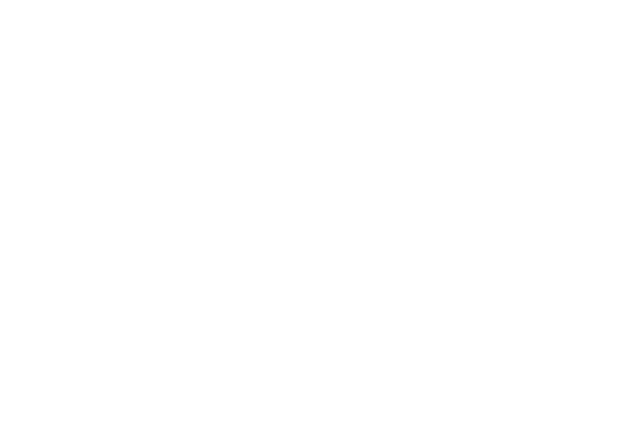
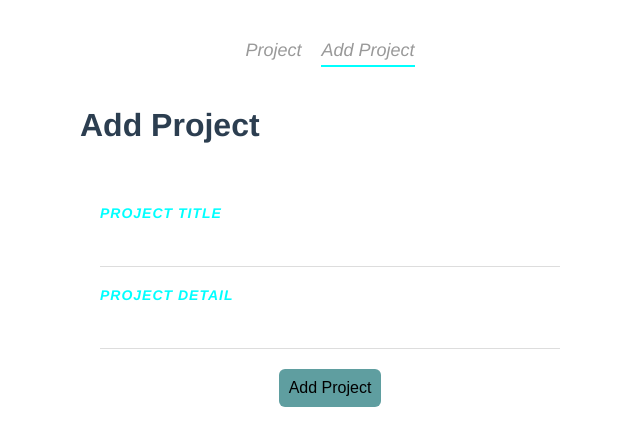
Before and after one commit to Felip20/project_planner, a Vue app: page /addproject in a window 1280 px wide. Before the commit this address had no page. Shown: the top 446 px of the page, without its empty margins (310-950 px from the left). Built offline with nearby package versions, Linux system fonts and the light colour scheme.

Commit message:
adding css

```diff
--- a/database/db.json
+++ b/database/db.json
@@ -4,13 +4,13 @@
       "id": 1,
       "title": "project title 1",
       "detail": "project detail 1",
-      "complete": true
+      "complete": false
     },
     {
       "id": 2,
       "title": "project title 2",
       "detail": "project detail 2",
-      "complete": true
+      "complete": false
     }
   ]
 }
--- a/src/App.vue
+++ b/src/App.vue
@@ -1,7 +1,13 @@
 <template>
+    <NavBar></NavBar>
   <router-view/>
 </template>
-
+<script>
+import NavBar from './components/NavBar.vue'
+  export default{
+    components:{NavBar},
+  }
+</script>
 <style>
 #app {
   font-family: Avenir, Helvetica, Arial, sans-serif;
--- /dev/null
+++ b/src/components/NavBar.vue
@@ -0,0 +1,31 @@
+<template>
+    <nav class="main-nav">
+        <router-link to="/">Project</router-link>
+        <router-link :to="{name:'AddProject'}">Add Project</router-link>
+    </nav>
+</template>
+
+<script>
+export default {
+
+}
+</script>
+
+<style>
+    .main-nav{
+        text-align: center;
+        margin: 40px auto;
+    }
+    .main-nav a{
+        display: inline-block;
+        text-decoration: none;
+        margin: 0 10px;
+        color: #999;
+        font-style: italic;
+        font-size: 18px;
+    }
+    a.router-link-active{
+        border-bottom: 2px solid aqua;
+        padding-bottom: 4px;
+    }
+</style>
--- a/src/router/index.js
+++ b/src/router/index.js
@@ -1,11 +1,17 @@
 import { createRouter, createWebHistory } from 'vue-router'
 import Home from '../views/Home.vue'
+import AddProject from '../views/AddProject'
 
 const routes = [
   {
     path: '/',
     name: 'Home',
     component: Home
+  },
+  {
+    path: '/addproject',
+    name: 'AddProject',
+    component: AddProject
   },
 ]
 
--- /dev/null
+++ b/src/views/AddProject.vue
@@ -0,0 +1,58 @@
+<template>
+  <h1>Add Project</h1>
+  <form>
+    <label>Project Title</label>
+    <input type="text">
+    <label>Project Detail</label>
+    <input type="text">
+    <button>Add Project</button>
+  </form>
+</template>
+
+<script>
+export default {
+
+}
+</script>
+
+<style>
+form{
+  background:white;
+  padding: 20px;
+  border-radius: 10px;
+}
+label{
+  display: block;
+  color: aqua;
+  text-transform: uppercase;
+  font-style: italic;
+  font-size: 14px;
+  font-weight: bold;
+  letter-spacing: 1px;
+  margin: 20px 0 10px 0;
+}
+input{
+  padding: 10px;
+  border: 0;
+  border-bottom: 1px solid #ddd;
+  width: 100%;
+  box-sizing: border-box;
+}
+textarea{
+  border: 1px solid #ddd;
+  padding: 10px;
+  height: 100px;
+  width: 100%;
+  box-sizing: border-box;
+}
+form button{
+  display: block;
+  margin: 20px auto 0;
+  background: cadetblue;
+  color: #000;
+  padding: 10px;
+  border: 0;
+  border-radius: 6px;
+  font-size: 16px;
+}
+</style>
```
